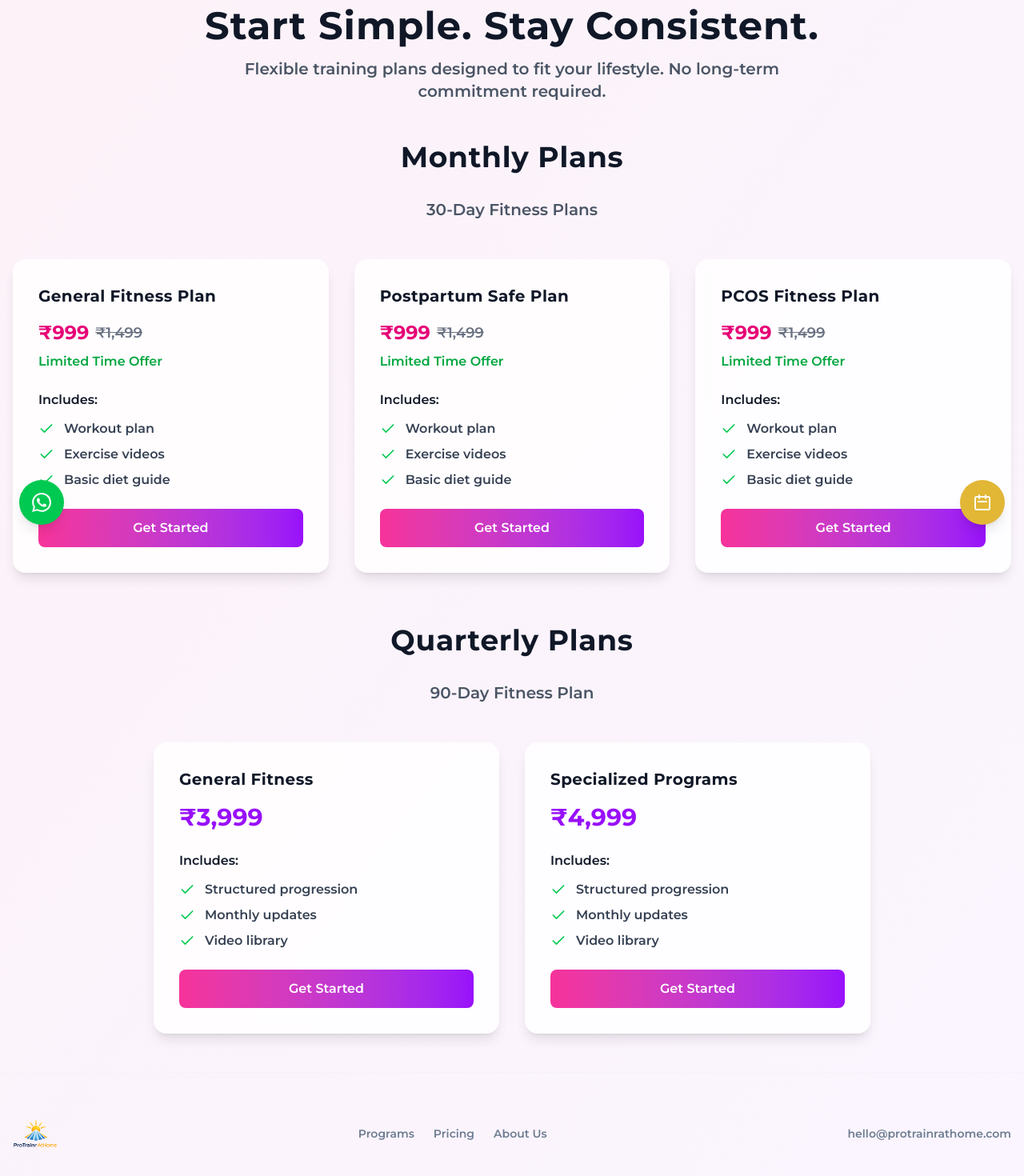
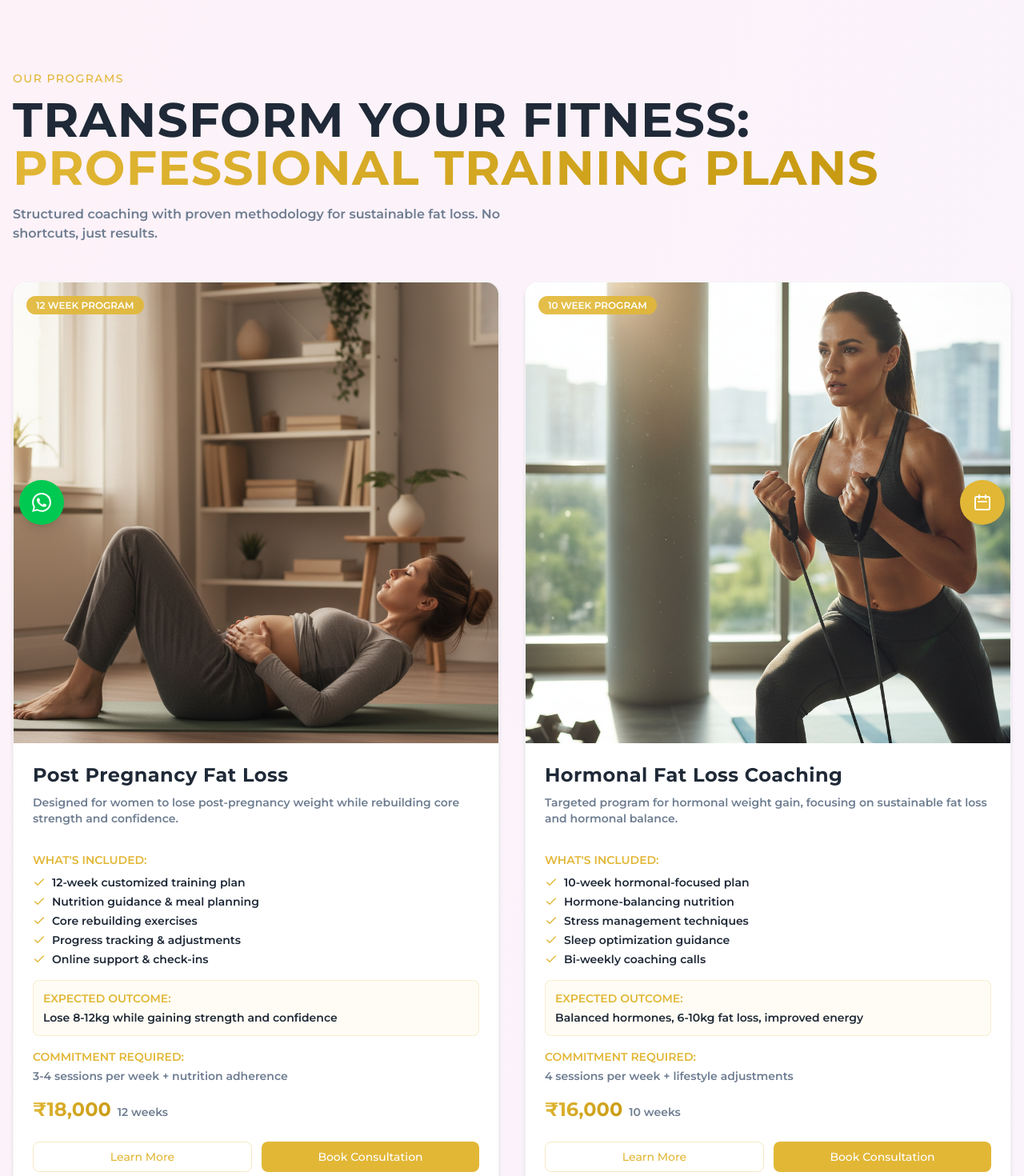
Before and after one commit to abhithecoder-22/Gum-Consultation-Website, a Next.js app: page /training-plans in a window 1280 px wide. Shown: the part 120-1590 px from the top of the page at 80% size. Built offline with nearby package versions, Linux system fonts and the light colour scheme.

Commit message:
fix new build

```diff
--- a/src/app/training-plans/page.tsx
+++ b/src/app/training-plans/page.tsx
@@ -4,41 +4,98 @@ import BookConsultationModal from '@/components/BookConsultationModal';
 import Footer from '@/components/Footer';
 import Navbar from '@/components/Navbar';
 import ScrollReveal from '@/components/ScrollReveal';
-import { Check } from 'lucide-react';
+import Image from "next/image";
+import { Check, X } from "lucide-react";
+import servicePersonal from "@/assets/service-personal.jpg";
+import serviceClasses from "@/assets/service-classes.jpg";
+import plans_1 from "@/assets/plans_1.png";
+import plans_2 from "@/assets/plans_2.png";
 import { useState } from 'react';
 
-const monthlyPlans = [
+const programs = [
   {
-    name: "General Fitness Plan",
-    originalPrice: "₹1,499",
-    offerPrice: "₹999",
-    includes: ["Workout plan", "Exercise videos", "Basic diet guide"]
+    id: 1,
+    title: "Post Pregnancy Fat Loss",
+    category: "12 WEEK PROGRAM",
+    image: plans_1,
+    description: "Designed for women to lose post-pregnancy weight while rebuilding core strength and confidence.",
+    whatsIncluded: [
+      "12-week customized training plan",
+      "Nutrition guidance & meal planning",
+      "Core rebuilding exercises",
+      "Progress tracking & adjustments",
+      "Online support & check-ins"
+    ],
+    expectedOutcome: "Lose 8-12kg while gaining strength and confidence",
+    commitment: "3-4 sessions per week + nutrition adherence",
+    price: "₹18,000",
+    duration: "12 weeks"
   },
   {
-    name: "Postpartum Safe Plan",
-    originalPrice: "₹1,499",
-    offerPrice: "₹999",
-    includes: ["Workout plan", "Exercise videos", "Basic diet guide"]
+    id: 2,
+    title: "Hormonal Fat Loss Coaching",
+    category: "10 WEEK PROGRAM",
+    image: plans_2,
+    description: "Targeted program for hormonal weight gain, focusing on sustainable fat loss and hormonal balance.",
+    whatsIncluded: [
+      "10-week hormonal-focused plan",
+      "Hormone-balancing nutrition",
+      "Stress management techniques",
+      "Sleep optimization guidance",
+      "Bi-weekly coaching calls"
+    ],
+    expectedOutcome: "Balanced hormones, 6-10kg fat loss, improved energy",
+    commitment: "4 sessions per week + lifestyle adjustments",
+    price: "₹16,000",
+    duration: "10 weeks"
   },
   {
-    name: "PCOS Fitness Plan",
-    originalPrice: "₹1,499",
-    offerPrice: "₹999",
-    includes: ["Workout plan", "Exercise videos", "Basic diet guide"]
+    id: 3,
+    title: "1-on-1 Home Personal Training",
+    category: "MONTHLY PROGRAM",
+    image: servicePersonal,
+    description: "Private, personalized training sessions in your home with professional equipment.",
+    whatsIncluded: [
+      "8-12 personal training sessions/month",
+      "Home gym equipment provided",
+      "Customized workout programming",
+      "Form correction & technique training",
+      "Flexible scheduling"
+    ],
+    expectedOutcome: "Achieve fitness goals with consistent progress and guidance",
+    commitment: "2-3 sessions per week based on goals",
+    price: "₹8,000",
+    duration: "per month"
+  },
+  {
+    id: 4,
+    title: "Executive Fitness Coaching",
+    category: "MONTHLY PROGRAM",
+    image: serviceClasses,
+    description: "Time-efficient fitness programs for busy professionals needing results without career sacrifice.",
+    whatsIncluded: [
+      "HIIT & strength training programs",
+      "Time-efficient 30-45 min workouts",
+      "Business travel fitness solutions",
+      "Stress management for executives",
+      "Priority scheduling"
+    ],
+    expectedOutcome: "Improved energy, stress management, maintained fitness",
+    commitment: "3-4 sessions per week, 30-45 minutes each",
+    price: "₹12,000",
+    duration: "per month"
   }
 ];
 
-const quarterlyPlans = [
-  {
-    name: "General Fitness",
-    price: "₹3,999",
-    includes: ["Structured progression", "Monthly updates", "Video library"]
-  },
-  {
-    name: "Specialized Programs",
-    price: "₹4,999",
-    includes: ["Structured progression", "Monthly updates", "Video library"]
-  }
+const comparisonFeatures = [
+  { name: "Body Assessment", programs: [true, true, true, true] },
+  { name: "Custom Training Plan", programs: [true, true, true, true] },
+  { name: "Nutrition Guidance", programs: [true, true, false, true] },
+  { name: "Hormonal Focus", programs: [true, true, false, false] },
+  { name: "Core Rebuilding", programs: [true, false, false, false] },
+  { name: "Flexible Scheduling", programs: [true, true, true, true] },
+  { name: "Equipment Provided", programs: [false, false, true, false] },
+  { name: "Stress Management", programs: [true, true, false, true] }
 ];
 
 export default function TrainingPlansPage() {
@@ -48,116 +105,136 @@ export default function TrainingPlansPage() {
     <div className="min-h-screen bg-gradient-to-br from-pink-50 to-purple-50">
       <Navbar onBookConsultation={() => setIsModalOpen(true)} />
       <main className="pt-20">
-        <div className="container mx-auto px-4 py-12">
-          <div className="text-center mb-12">
-            <h1 className="text-4xl md:text-5xl font-bold text-gray-900 mb-4">
-              Start Simple. Stay Consistent.
+        <section className="py-32">
+          <div className="px-4">
+            <ScrollReveal>
+              <p className="section-label">Our Programs</p>
+              <h1 className="font-display text-4xl md:text-6xl mb-4">
+                TRANSFORM YOUR FITNESS: <span className="gradient-text">PROFESSIONAL TRAINING PLANS</span>
               </h1>
-            <p className="text-xl text-gray-600 max-w-3xl mx-auto">
-              Flexible training plans designed to fit your lifestyle. No long-term commitment required.
-            </p>
-          </div>
-
-          {/* Monthly Plans */}
-          <div className="mb-16">
-            <ScrollReveal>
-              <h2 className="text-3xl md:text-4xl font-bold text-gray-900 text-center mb-8">
-                Monthly Plans
-              </h2>
-              <p className="text-xl text-gray-600 text-center mb-12">
-                30-Day Fitness Plans
+              <p className="text-muted-foreground max-w-2xl mb-12">
+                Structured coaching with proven methodology for sustainable fat loss. No shortcuts, just results.
               </p>
             </ScrollReveal>
 
-            <div className="grid md:grid-cols-3 gap-8">
-              {monthlyPlans.map((plan, index) => (
-                <ScrollReveal key={plan.name} delay={index * 0.1}>
-                  <div className="bg-white/80 backdrop-blur-sm rounded-2xl p-8 shadow-lg hover:shadow-xl transition-all duration-300">
-                    <h3 className="text-xl font-bold text-gray-900 mb-4">{plan.name}</h3>
-
-                    <div className="mb-6">
-                      <div className="flex items-center gap-2 mb-2">
-                        <span className="text-2xl font-bold text-pink-600">{plan.offerPrice}</span>
-                        <span className="text-lg text-gray-500 line-through">{plan.originalPrice}</span>
+            {/* Programs Grid */}
+            <div className="grid md:grid-cols-2 gap-8 mb-20">
+              {programs.map((program, index) => (
+                <ScrollReveal key={program.id} delay={index * 0.1}>
+                  <div className="glass-card overflow-hidden group hover:border-primary/30 transition-all duration-300 h-full flex flex-col">
+                    {/* Program Image */}
+                    <div className="relative h-[20rem] md:h-[36rem] overflow-hidden flex-shrink-0">
+                      <Image
+                        fill
+                        src={program.image}
+                        alt={program.title}
+                        className="object-cover object-center group-hover:scale-105 transition-transform duration-500"
+                      />
+                      <div className="absolute top-4 left-4">
+                        <span className="bg-primary/90 text-primary-foreground text-xs font-semibold px-3 py-1 rounded-full">
+                          {program.category}
+                        </span>
                       </div>
-                      <p className="text-green-600 font-semibold">Limited Time Offer</p>
                     </div>
 
-                    <div className="mb-6">
-                      <h4 className="font-semibold text-gray-900 mb-3">Includes:</h4>
-                      <ul className="space-y-2">
-                        {plan.includes.map((item, i) => (
-                          <li key={i} className="flex items-center text-gray-700">
-                            <Check className="w-5 h-5 text-green-500 mr-3 flex-shrink-0" />
-                            {item}
+                    <div className="p-6 flex-1 flex flex-col">
+                      {/* Program Title & Description */}
+                      <div className="mb-4">
+                        <h3 className="font-display text-2xl mb-2">{program.title}</h3>
+                        <p className="text-muted-foreground text-sm mb-4">{program.description}</p>
+                      </div>
+
+                      {/* What's Included */}
+                      <div className="mb-4">
+                        <h4 className="font-semibold text-sm mb-2 text-primary">WHAT'S INCLUDED:</h4>
+                        <ul className="space-y-1">
+                          {program.whatsIncluded.map((item, i) => (
+                            <li key={i} className="flex items-start gap-2 text-sm">
+                              <Check className="w-4 h-4 text-primary flex-shrink-0 mt-0.5" />
+                              <span>{item}</span>
                             </li>
                           ))}
                         </ul>
                       </div>
 
+                      {/* Expected Outcome */}
+                      <div className="bg-primary/5 border border-primary/20 rounded-lg p-3 mb-4">
+                        <h4 className="font-semibold text-sm mb-1 text-primary">EXPECTED OUTCOME:</h4>
+                        <p className="text-sm">{program.expectedOutcome}</p>
+                      </div>
+
+                      {/* Commitment Required */}
+                      <div className="mb-4">
+                        <h4 className="font-semibold text-sm mb-1 text-primary">COMMITMENT REQUIRED:</h4>
+                        <p className="text-sm text-muted-foreground">{program.commitment}</p>
+                      </div>
+
+                      {/* Pricing */}
+                      <div className="mb-6">
+                        <div className="flex items-baseline gap-2">
+                          <span className="text-2xl font-bold gradient-text">{program.price}</span>
+                          <span className="text-sm text-muted-foreground">{program.duration}</span>
+                        </div>
+                      </div>
+
+                      {/* Buttons */}
+                      <div className="flex gap-3 mt-auto">
+                        <button className="flex-1 border border-primary/30 text-primary hover:bg-primary/5 px-4 py-2 rounded-lg text-sm font-medium transition-colors">
+                          Learn More
+                        </button>
                         <button
                           onClick={() => setIsModalOpen(true)}
-                      className="w-full bg-gradient-to-r from-pink-500 to-purple-600 text-white py-3 px-6 rounded-lg font-semibold hover:from-pink-600 hover:to-purple-700 transition-all duration-300"
+                          className="flex-1 glow-button bg-primary text-primary-foreground hover:brightness-110 px-4 py-2 rounded-lg text-sm font-medium transition-all"
                         >
-                      Get Started
+                          Book Consultation
                         </button>
+                      </div>
+                    </div>
                   </div>
                 </ScrollReveal>
               ))}
             </div>
+
+            {/* Compare Programs Section */}
+            <ScrollReveal>
+              <div className="glass-card p-8">
+                <h3 className="font-display text-3xl mb-6 text-center">Compare Programs</h3>
+                <div className="overflow-x-auto">
+                  <table className="w-full">
+                    <thead>
+                      <tr className="border-b border-border/30">
+                        <th className="text-left py-3 px-4 font-semibold">Features</th>
+                        <th className="text-center py-3 px-4 font-semibold">Post Pregnancy</th>
+                        <th className="text-center py-3 px-4 font-semibold">Hormonal</th>
+                        <th className="text-center py-3 px-4 font-semibold">1-on-1 Home</th>
+                        <th className="text-center py-3 px-4 font-semibold">Executive</th>
+                      </tr>
+                    </thead>
+                    <tbody>
+                      {comparisonFeatures.map((feature, index) => (
+                        <tr key={feature.name} className={`border-b border-border/10 ${index % 2 === 0 ? 'bg-secondary/5' : ''}`}>
+                          <td className="py-3 px-4 font-medium">{feature.name}</td>
+                          {feature.programs.map((included, i) => (
+                            <td key={i} className="text-center py-3 px-4">
+                              {included ? (
+                                <Check className="w-5 h-5 text-primary mx-auto" />
+                              ) : (
+                                <X className="w-5 h-5 text-muted-foreground/50 mx-auto" />
+                              )}
+                            </td>
+                          ))}
+                        </tr>
+                      ))}
+                    </tbody>
+                  </table>
                 </div>
-
-          {/* Quarterly Plans */}
-          <div>
-            <ScrollReveal>
-              <h2 className="text-3xl md:text-4xl font-bold text-gray-900 text-center mb-8">
-                Quarterly Plans
-              </h2>
-              <p className="text-xl text-gray-600 text-center mb-12">
-                90-Day Fitness Plan
-              </p>
-            </ScrollReveal>
-
-            <div className="grid md:grid-cols-2 gap-8 max-w-4xl mx-auto">
-              {quarterlyPlans.map((plan, index) => (
-                <ScrollReveal key={plan.name} delay={index * 0.1}>
-                  <div className="bg-white/80 backdrop-blur-sm rounded-2xl p-8 shadow-lg hover:shadow-xl transition-all duration-300">
-                    <h3 className="text-xl font-bold text-gray-900 mb-4">{plan.name}</h3>
-
-                    <div className="mb-6">
-                      <span className="text-3xl font-bold text-purple-600">{plan.price}</span>
-                    </div>
-
-                    <div className="mb-6">
-                      <h4 className="font-semibold text-gray-900 mb-3">Includes:</h4>
-                      <ul className="space-y-2">
-                        {plan.includes.map((item, i) => (
-                          <li key={i} className="flex items-center text-gray-700">
-                            <Check className="w-5 h-5 text-green-500 mr-3 flex-shrink-0" />
-                            {item}
-                          </li>
-                        ))}
-                      </ul>
-                    </div>
-
-                    <button
-                      onClick={() => setIsModalOpen(true)}
-                      className="w-full bg-gradient-to-r from-pink-500 to-purple-600 text-white py-3 px-6 rounded-lg font-semibold hover:from-pink-600 hover:to-purple-700 transition-all duration-300"
-                    >
-                      Get Started
-                    </button>
               </div>
             </ScrollReveal>
-              ))}
           </div>
-          </div>
-        </div>
+        </section>
       </main>
       <Footer />
-      <BookConsultationModal
-        open={isModalOpen}
-        onClose={() => setIsModalOpen(false)}
-      />
+      <BookConsultationModal open={isModalOpen} onClose={() => setIsModalOpen(false)} />
 
       {/* Sticky Consultation Button */}
       <button
--- a/src/components/HomePage.tsx
+++ b/src/components/HomePage.tsx
@@ -5,6 +5,7 @@ import HeroSection from "@/components/HeroSection";
 import AboutSection from "@/components/AboutSection";
 import ServicesSection from "@/components/ServicesSection";
 import WhyChooseSection from "@/components/WhyChooseSection";
+// import GlobalSection from "@/components/GlobalSection";
 import PricingSection from "@/components/PricingSection";
 import AchievementsSection from "@/components/AchievementsSection";
 import CTASection from "@/components/CTASection";
@@ -23,6 +24,7 @@ const HomePage = () => {
       <AboutSection />
       <ServicesSection />
       <WhyChooseSection />
+      {/* <GlobalSection /> */}
       <PricingSection />
       <AchievementsSection />
       <CTASection onBookConsultation={() => setIsModalOpen(true)} />
--- a/src/components/Navbar.tsx
+++ b/src/components/Navbar.tsx
@@ -25,12 +25,14 @@ const Navbar = ({ onBookConsultation }: NavbarProps) => {
 
   const getNavLink = (item: string) => {
     if (item === "Programs") return "/programs";
+    if (item === "Training Plans") return "/training-plans";
     return `#${item.toLowerCase().replace(" ", "-")}`;
   };
 
   const isActive = (item: string) => {
     if (!mounted) return false;
     if (item === "Programs") return pathname === "/programs";
+    if (item === "Training Plans") return pathname === "/training-plans";
     return false;
   };
 
--- a/src/components/ServicesSection.tsx
+++ b/src/components/ServicesSection.tsx
@@ -1,11 +1,32 @@
 import ScrollReveal from "./ScrollReveal";
 import { ArrowRight } from "lucide-react";
+import Image from "next/image";
+import serviceSwimming from "@/assets/plans_1.png";
+import serviceFunctional from "@/assets/service-swimming.png";
+import servicePersonal from "@/assets/plans_2.png";
+import serviceClasses from "@/assets/service-functional.png";
 
 const programs = [
-  { title: "Postpartum Recovery", desc: "Rebuild your core strength and confidence after childbirth with safe, progressive training programs." },
-  { title: "PCOS/PCOD Program", desc: "Hormone-balancing workouts and nutrition guidance to manage PCOS/PCOD symptoms effectively." },
-  { title: "Menopause Wellness", desc: "Strength training and wellness programs designed for menopausal women to maintain bone health and vitality." },
-  { title: "General Fitness", desc: "Comprehensive fitness programs for overall health, strength building, and sustainable weight management." },
+  {
+    title: "Postpartum Recovery",
+    desc: "Rebuild your core strength and confidence after childbirth with safe, progressive training programs.",
+    image: serviceSwimming
+  },
+  {
+    title: "PCOS/PCOD Program",
+    desc: "Hormone-balancing workouts and nutrition guidance to manage PCOS/PCOD symptoms effectively.",
+    image: serviceFunctional
+  },
+  {
+    title: "Menopause Wellness",
+    desc: "Strength training and wellness programs designed for menopausal women to maintain bone health and vitality.",
+    image: servicePersonal
+  },
+  {
+    title: "General Fitness",
+    desc: "Comprehensive fitness programs for overall health, strength building, and sustainable weight management.",
+    image: serviceClasses
+  },
 ];
 
 const ServicesSection = () => {
@@ -16,10 +37,11 @@ const ServicesSection = () => {
         <div className="mb-6">
           <ScrollReveal>
             <p className="section-label">Programs</p>
-            <h2 className="font-display text-4xl md:text-6xl mb-4">
-              TRANSFORMATION <span className="gradient-text">PROGRAMS</span>
+            <h2 className="font-display text-3xl sm:text-4xl md:text-5xl lg:text-6xl mb-4 leading-tight">
+              <span className="block sm:inline">TRANSFORMATION</span>{" "}
+              <span className="gradient-text">PROGRAMS</span>
             </h2>
-            <p className="text-muted-foreground max-w-2xl">
+            <p className="text-muted-foreground max-w-2xl text-sm sm:text-base">
               Specialized 12-week programs designed for women's health and fitness at every stage.
             </p>
           </ScrollReveal>
@@ -28,11 +50,21 @@ const ServicesSection = () => {
         <div className="grid md:grid-cols-2 lg:grid-cols-4 gap-6">
           {programs.map((program, i) => (
             <ScrollReveal key={program.title} delay={i * 0.1}>
-              <div className="glass-card p-6 h-full flex flex-col">
+              <div className="glass-card p-6 h-full flex flex-col overflow-hidden group hover:border-primary/30 transition-all duration-300">
+                {/* Program Image */}
+                <div className="relative aspect-square mb-4 rounded-lg overflow-hidden flex-shrink-0">
+                  <Image
+                    fill
+                    src={program.image}
+                    alt={program.title}
+                    className="object-cover object-center group-hover:scale-105 transition-transform duration-500"
+                  />
+                </div>
+
                 <h3 className="font-display text-xl mb-3 text-foreground">{program.title}</h3>
                 <p className="text-muted-foreground text-sm mb-4 flex-grow">{program.desc}</p>
-                <button className="text-primary font-semibold hover:text-primary/80 transition-colors">
-                  View Details →
+                <button className="text-primary font-semibold hover:text-primary/80 transition-colors flex items-center gap-2">
+                  View Details <ArrowRight className="w-4 h-4" />
                 </button>
               </div>
             </ScrollReveal>
--- a/src/components/WhyChooseSection.tsx
+++ b/src/components/WhyChooseSection.tsx
@@ -1,7 +1,7 @@
 import { Dumbbell, Users, Heart } from "lucide-react";
 import ScrollReveal from "./ScrollReveal";
 import Image from "next/image";
-import whyChooseImg from "@/assets/why-choose.jpg";
+import whyChooseImg from "@/assets/gym-video-thumb.png";
 
 const WhyChooseSection = () => {
   return (
```
Also changed, not shown: src/app/about/page.tsx (+12 -0 lines). Lines whose indentation alone changed are shown as unchanged.
